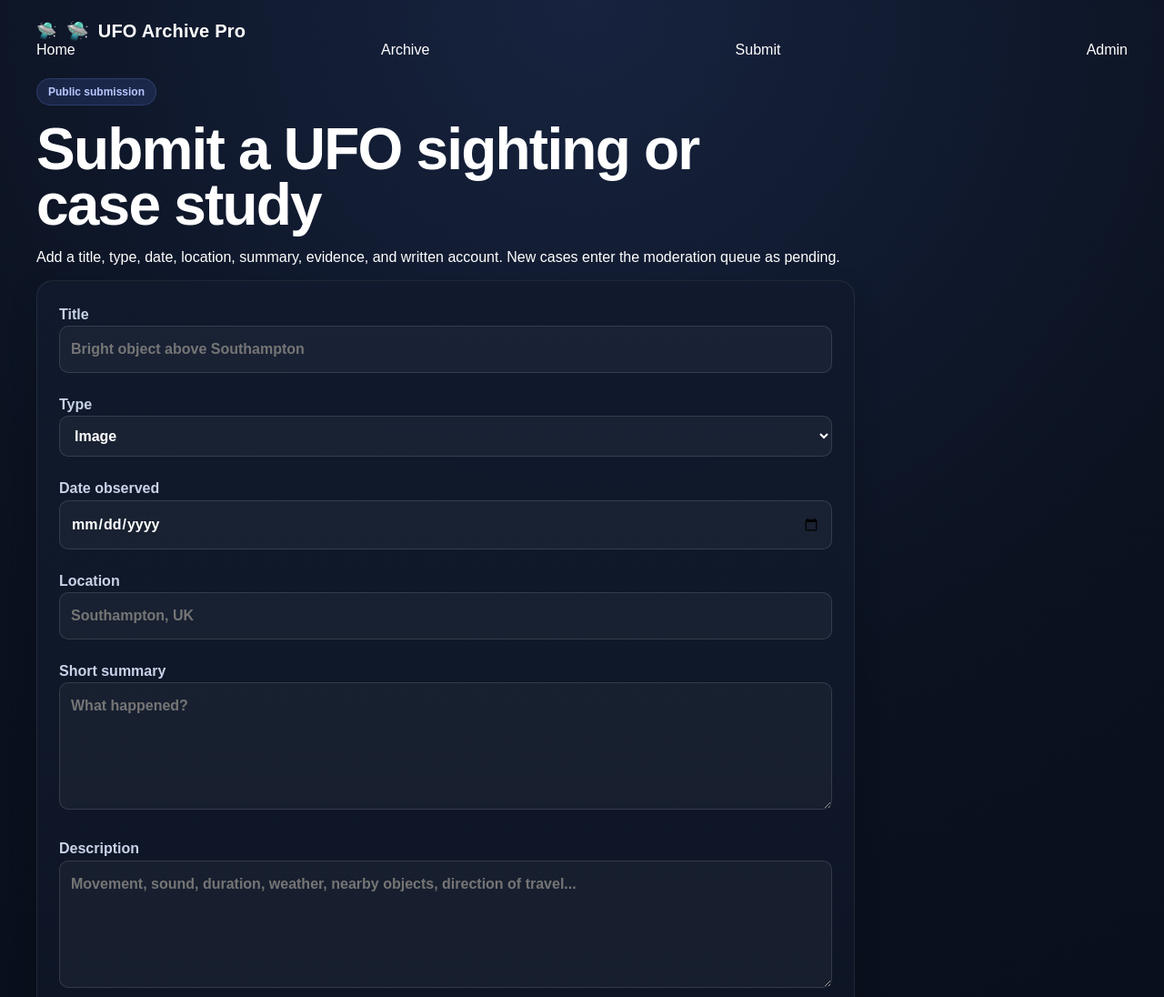
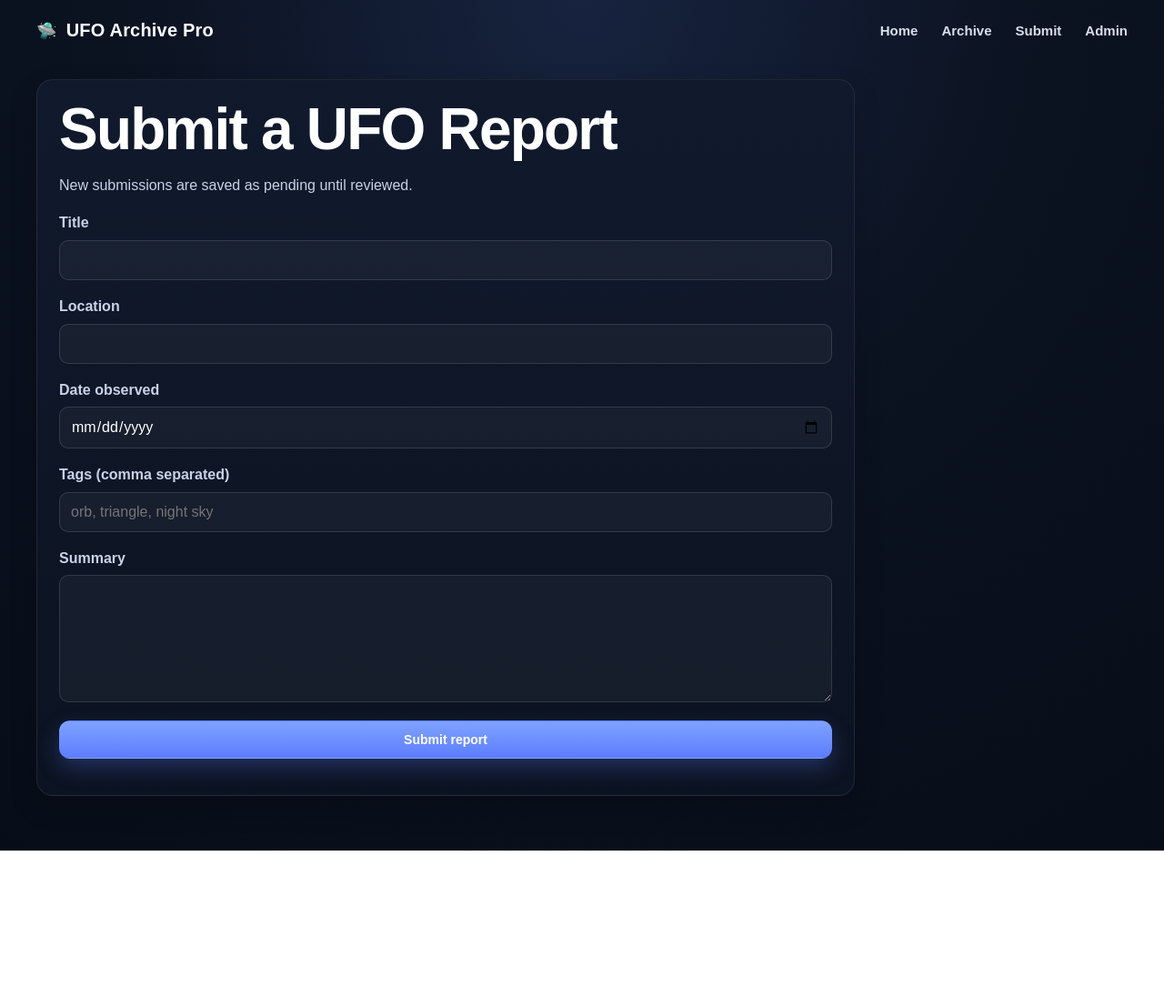
Before and after one commit to d562kb9xsd-star/ufo-archive-pro, a website: page submit.html in a window 1280 px wide. Shown: the top 1096 px of the page at 91% size. After the commit the page ends 935 px from the top, so only its background shows below. Drawn offline with nearby package versions, Linux system fonts and the light colour scheme.

Commit message:
Revise submission form and update title
Updated the title and structure of the submission form for improved clarity and user experience.

```diff
--- a/submit.html
+++ b/submit.html
@@ -3,109 +3,61 @@
 <head>
   <meta charset="UTF-8" />
   <meta name="viewport" content="width=device-width, initial-scale=1.0" />
-  <title>Submit a Case · UFO Archive Pro</title>
+  <title>Submit a UFO Report</title>
   <link rel="stylesheet" href="styles.css" />
 </head>
-<body class="page-alt">
-  <header class="site-header">
-    <div class="container site-header-inner">
-      <a href="index.html" class="brand">
-        <span class="brand-mark">🛸</span>
-        <span data-site-name>UFO Archive Pro</span>
-      </a>
-
-      <nav class="nav">
+<body>
+  <header>
+    <div class="container nav">
+      <div class="brand">UFO Archive Pro</div>
+      <nav class="menu">
         <a href="index.html">Home</a>
         <a href="archive.html">Archive</a>
-        <a href="submit.html" class="active">Submit</a>
+        <a href="submit.html">Submit</a>
         <a href="admin.html">Admin</a>
       </nav>
     </div>
   </header>
 
-  <main class="page-shell">
-    <div class="container">
-      <section class="glass page-hero">
-        <div class="eyebrow">Public submission</div>
-        <h1>Submit a UFO sighting or case study</h1>
-        <p class="lead">Add a title, type, date, location, summary, evidence, and written account. New cases enter the moderation queue as pending.</p>
-      </section>
+  <main class="container page-wrap">
+    <div class="form-card">
+      <h1>Submit a UFO Report</h1>
+      <p class="page-intro">New submissions are saved as pending until reviewed.</p>
 
-      <section class="section">
-        <form id="submit-form" class="glass form-card">
-          <div class="form-grid">
-            <label>
-              Title
-              <input type="text" name="title" required placeholder="Bright object above Southampton" />
-            </label>
+      <form id="submit-form" class="form-grid">
+        <div>
+          <label for="title">Title</label>
+          <input id="title" name="title" required />
+        </div>
 
-            <label>
-              Type
-              <select name="type" required>
-                <option value="image">Image</option>
-                <option value="video">Video</option>
-                <option value="document">Document</option>
-                <option value="report">Report</option>
-              </select>
-            </label>
+        <div>
+          <label for="location">Location</label>
+          <input id="location" name="location" required />
+        </div>
 
-            <label>
-              Date observed
-              <input type="date" name="date_observed" />
-            </label>
+        <div>
+          <label for="date_observed">Date observed</label>
+          <input id="date_observed" name="date_observed" type="date" />
+        </div>
 
-            <label>
-              Location
-              <input type="text" name="location" placeholder="Southampton, UK" />
-            </label>
+        <div>
+          <label for="tags">Tags (comma separated)</label>
+          <input id="tags" name="tags" placeholder="orb, triangle, night sky" />
+        </div>
 
-            <label class="full">
-              Short summary
-              <textarea name="summary" placeholder="What happened?" required></textarea>
-            </label>
+        <div>
+          <label for="summary">Summary</label>
+          <textarea id="summary" name="summary" required></textarea>
+        </div>
 
-            <label class="full">
-              Description
-              <textarea name="description" placeholder="Movement, sound, duration, weather, nearby objects, direction of travel..."></textarea>
-            </label>
+        <button class="btn btn-primary" type="submit">Submit report</button>
+      </form>
 
-            <label class="full">
-              Case study / witness report
-              <textarea name="case_study" placeholder="Longer written witness account"></textarea>
-            </label>
-
-            <label>
-              Tags
-              <input type="text" name="tags" placeholder="triangle, silent, bright" />
-            </label>
-
-            <label>
-              Your email
-              <input type="email" name="submitter_email" placeholder="name@example.com" />
-            </label>
-
-            <label class="full">
-              Upload media
-              <input type="file" name="media" />
-            </label>
-          </div>
-
-          <div class="hero-actions">
-            <button type="submit" class="button button-primary">Submit case</button>
-          </div>
-
-          <div id="submit-notice" class="notice" style="display:block;"></div>
-        </form>
-      </section>
-    </div>
-
-    <div class="container footer">
-      New submissions are saved as pending until reviewed by an admin.
+      <div id="submit-status" class="status-message"></div>
     </div>
   </main>
 
   <script src="config.js"></script>
-  <script src="https://cdn.jsdelivr.net/npm/@supabase/supabase-js@2"></script>
-  <script src="app.js"></script>
+  <script src="submit.js"></script>
 </body>
 </html>
```
